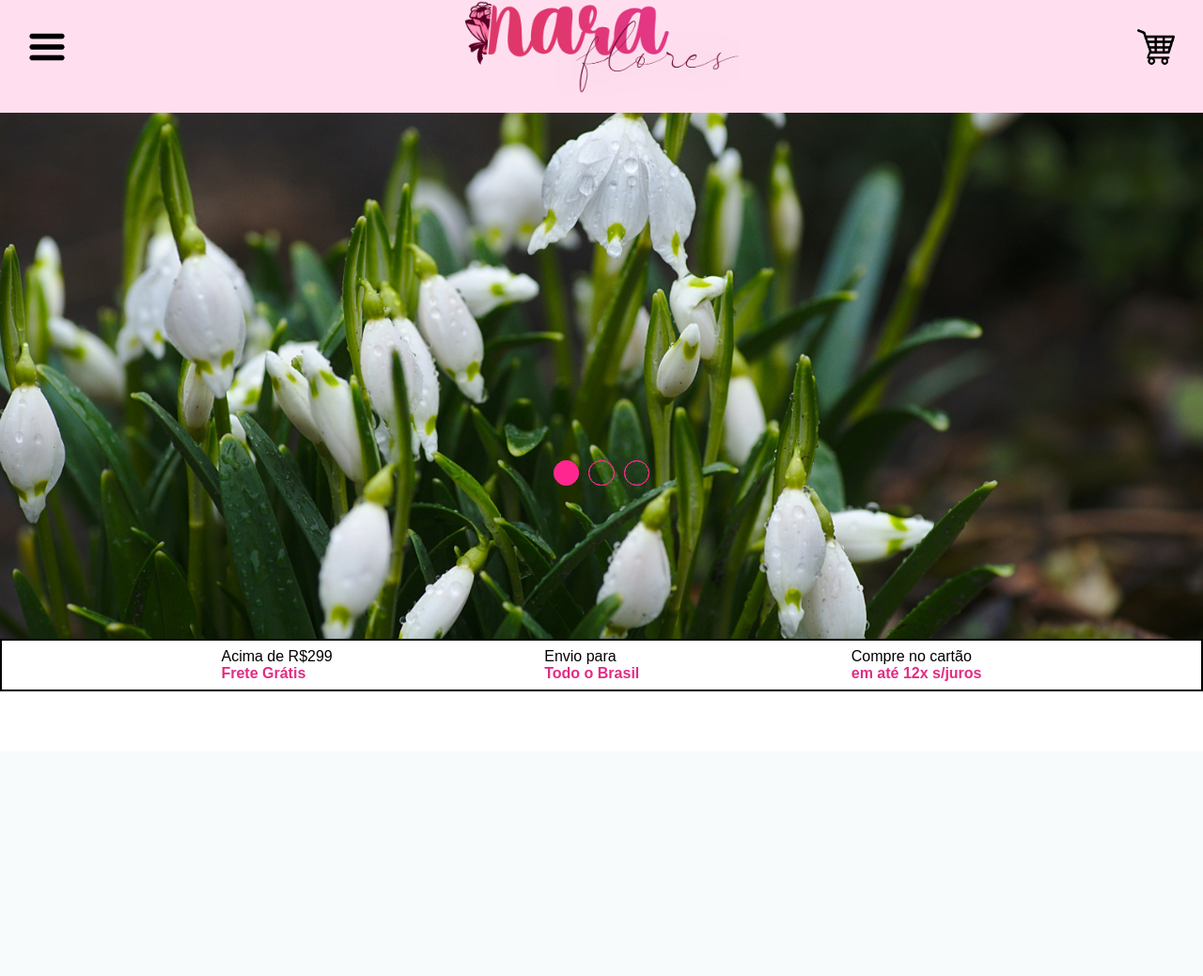
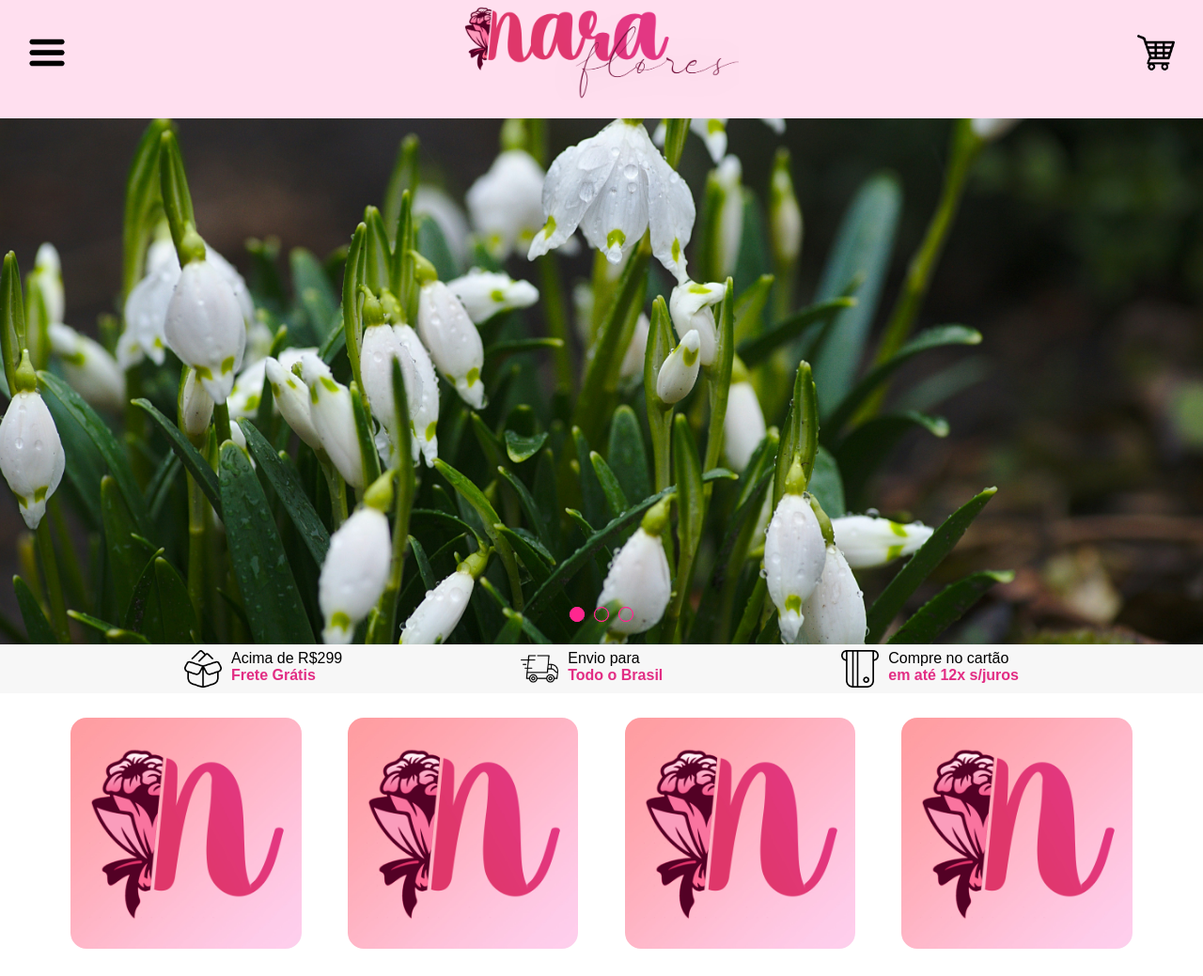
Before and after one commit to kayomira/naraflores, a PHP site: page / in a window 1280 px wide. Shown: the whole page at 94% size. Before the commit the page ends 736 px from the top, so only its background shows below. Run offline with PHP 8.4, Linux system fonts and the light colour scheme; grey boxes are pictures that could not be loaded.

Commit message:
Categorias

```diff
--- a/index.html
+++ b/index.html
@@ -35,11 +35,11 @@
             </div>
 
             <div class="slide-box">
-                <a href="#"><img class="img-desktop" src="./images/slide 1.jpg" alt="Slide 1"></a>
+                <a href="#"><img class="img-desktop" src="./images/young-woman-covering-eyes-flowers-smiling.jpg" alt="Slide 1"></a>
             </div>
 
             <div class="slide-box">
-                <a href="#"><img class="img-desktop" src="./images/young-woman-covering-eyes-flowers-smiling.jpg" alt="Slide 1"></a>
+                <a href="#"><img class="img-desktop" src="./images/jeena-paradies-FnqH9E5C2do-unsplash.jpg" alt="Slide 1"></a>
             </div>
 
 
@@ -60,16 +60,32 @@
 
         </div>
 
+
+
+    <div class="beneficios">
+
+        <div class="beneficio"> <img src="./images/caixa-aberta-cheia.png" alt="caixa-cheia-de-compras" class="beneficio-img"> <p>Acima de R$299<br><b>Frete Grátis</b></p> </div>
+        <div class="beneficio"> <img src="./images/caminhao-de-entrega.png" alt="caminhão" class="beneficio-img"> <p>Envio para <br><b>Todo o Brasil</b></p> </div>
+        <div class="beneficio"> <img src="./images/inserir-cartao-de-credito.png" alt="cartão-de-credito" class="beneficio-img"> <p>Compre no cartão<br><b>em até 12x s/juros</b></p> </div>
+    </div>
     </section>
 
-    <section class="beneficios">
 
-        <p class="beneficio">Acima de R$299<br><b>Frete Grátis</b></p>
-        <p class="beneficio">Envio para <br><b>Todo o Brasil</b></p>
-        <p class="beneficio">Compre no cartão<br><b>em até 12x s/juros</b></p>
+
+    <section class="categorias">
+
+        <a href="#" class="categoria"><img src="./images/perfil insta.jpg" alt="Categoria 1" class="categoria-img"></a>
+        <a href="#" class="categoria"><img src="./images/perfil insta.jpg" alt="Categoria 2" class="categoria-img"></a>
+        <a href="#" class="categoria"><img src="./images/perfil insta.jpg" alt="Categoria 3" class="categoria-img"></a>
+        <a href="#" class="categoria"><img src="./images/perfil insta.jpg" alt="Categoria 4" class="categoria-img"></a>
+
+    </section>
+
+    <section>
 
     </section>
 
     <script src="script.js"> </script>
+
 </body>
 </html>
--- a/style.css
+++ b/style.css
@@ -12,7 +12,6 @@ body {
 
 h1 {
     color: rgb(213, 8, 87);
-    display: none;
 }
 
 
@@ -21,6 +20,7 @@ nav {
     max-width: 100dvw;
     max-height: 20dvh;
     height: 15dvh;
+    padding-top: 0.5%;
 }
 
 nav ul{
@@ -86,10 +86,46 @@ section.slider {
 .nav-manual, .nav-auto{
     position: absolute;
     width: 100%;
-    margin-top: 37%;
+    margin-top: 78dvh;
     display: flex;
     justify-content: center;
 }
+@media (min-width: 650px) and (max-width: 750px) {
+    .nav-manual, .nav-auto{
+        margin-top: 68dvh;
+    }
+}
+
+
+@media (max-width: 650px) {
+    .nav-manual, .nav-auto{
+        margin-top: 55dvh;
+    }
+    .nav-manual .manual-btn, .nav-auto div{
+        padding: 3%;
+    }
+    nav li{
+        height: 32px;
+        align-items: center;
+    }
+
+    .logo{
+        height: 80px;
+        margin-top: -0dvh;
+    }
+    nav {
+        height: 12dvh;
+    }
+    .beneficio {
+        font-size: 12px;
+    }
+    .beneficio-img {
+        max-height: 30px;
+    }
+
+}
+
+
 .slider-img{
     max-width: 100%;
     height: 70vh;
@@ -104,7 +140,7 @@ section.slider {
 
 .nav-manual .manual-btn, .nav-auto div{
     border: 1px solid #ff278f;
-    padding: 1%;
+    padding: 7px;
     border-radius: 50%;
     cursor: pointer;
 }
@@ -137,17 +173,59 @@ section.slider {
 }
 
 .beneficios {
-    background-color: #ffffff;
+    background-color: #f7f7f7;
     padding: 1dvh;
     display: flex;
-    justify-content: space-evenly;
-    border: solid 2px #000000;
+    justify-content:space-evenly;
+    /*border: solid 1px #000000;*/
+    padding: 6px;
+
 }
+
 .beneficio {
     color: #000000;
+    display: flex;
+    gap: 10px;
+
 }
-
 
 b {
     color: #e22d84;
 }
+
+.beneficio-img {
+    height: 40px;
+}
+
+
+
+.categorias{
+    display: flex;
+    justify-content: space-evenly;
+    padding: 2%;
+    max-width: 100%;
+    /*border: solid 1px #000000;*/
+}
+
+/*Faltando uma Melhor Responsividade*/
+.categoria{
+    border-radius: 7%;
+    width: 20%;
+    transition: 0.5s;
+}
+.categoria-img{
+    max-height: 100%;
+    max-width: 100%;
+    border-radius: 7%;
+    transition: 0.5s;
+}
+
+
+.categoria:hover{
+    width: 21%;
+    transition: 0.5s;
+    opacity: 0.8;
+}
+.categoria-img:hover{
+    transition: 0.5s;
+}
```
Also changed, not shown: images/1.jpg (deleted), images/ac2313b7264c476dee4f218ddd7a42b8.jpg (deleted), images/caixa-aberta-cheia.png (added), images/caminhao-de-entrega.png (added), images/inserir-cartao-de-credito.png (added), images/nikhil-kumar-JdPHvI7VF0o-unsplash.jpg (deleted), images/perfil insta.jpg (added), images/slide 1.jpg (deleted).
